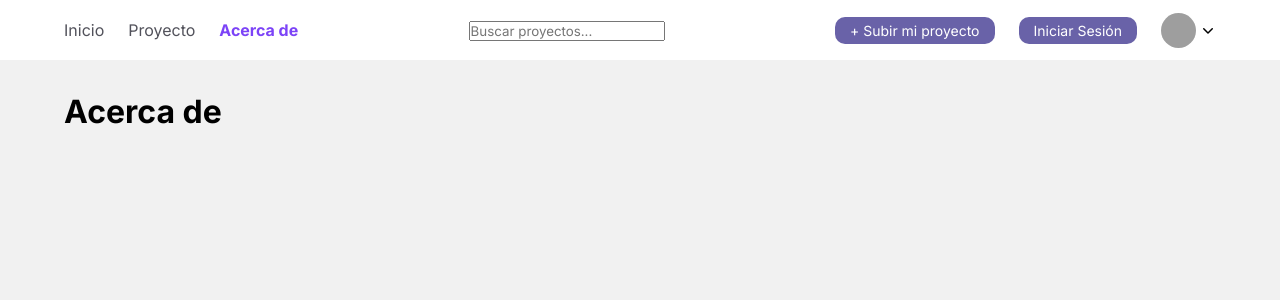
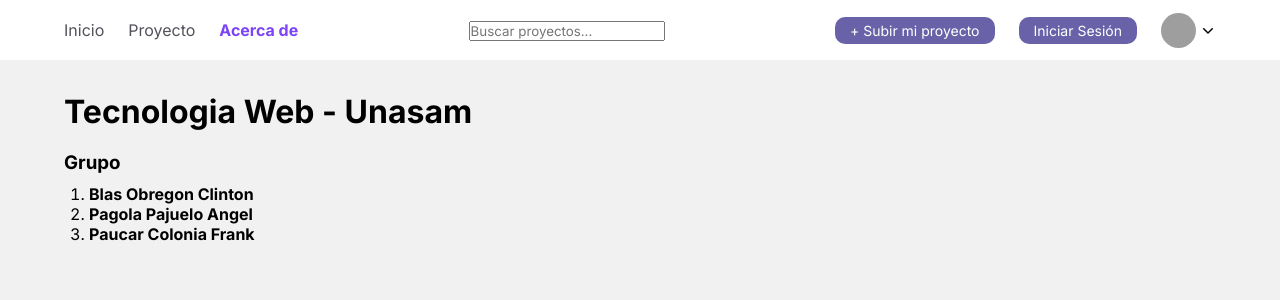
Before and after one commit to cpaucarc/repo-tweb, a Vue app: page /about in a window 1280 px wide. Shown: the top 300 px of the page. Built offline with nearby package versions, Linux system fonts and the light colour scheme; grey boxes are pictures that could not be loaded.

Commit message:
style: se añadió detalles del curso y grupo en /about

```diff
--- a/src/views/About.vue
+++ b/src/views/About.vue
@@ -1,11 +1,26 @@
 <template>
-  <h1 class="text-primary">Acerca de</h1>
+  <h1>Tecnologia Web - Unasam</h1>
+
+  <br />
+
+  <h3>Grupo</h3>
+  <ol style="margin-left: 25px; margin-top: 10px;">
+    <li>
+      <h4>Blas Obregon Clinton</h4>
+    </li>
+    <li>
+      <h4>Pagola Pajuelo Angel</h4>
+    </li>
+    <li>
+      <h4>Paucar Colonia Frank</h4>
+    </li>
+  </ol>
 </template>
 
 <script>
-  export default {
-    name: "About",
-  };
+export default {
+  name: "About",
+};
 </script>
 
 <style>
```
